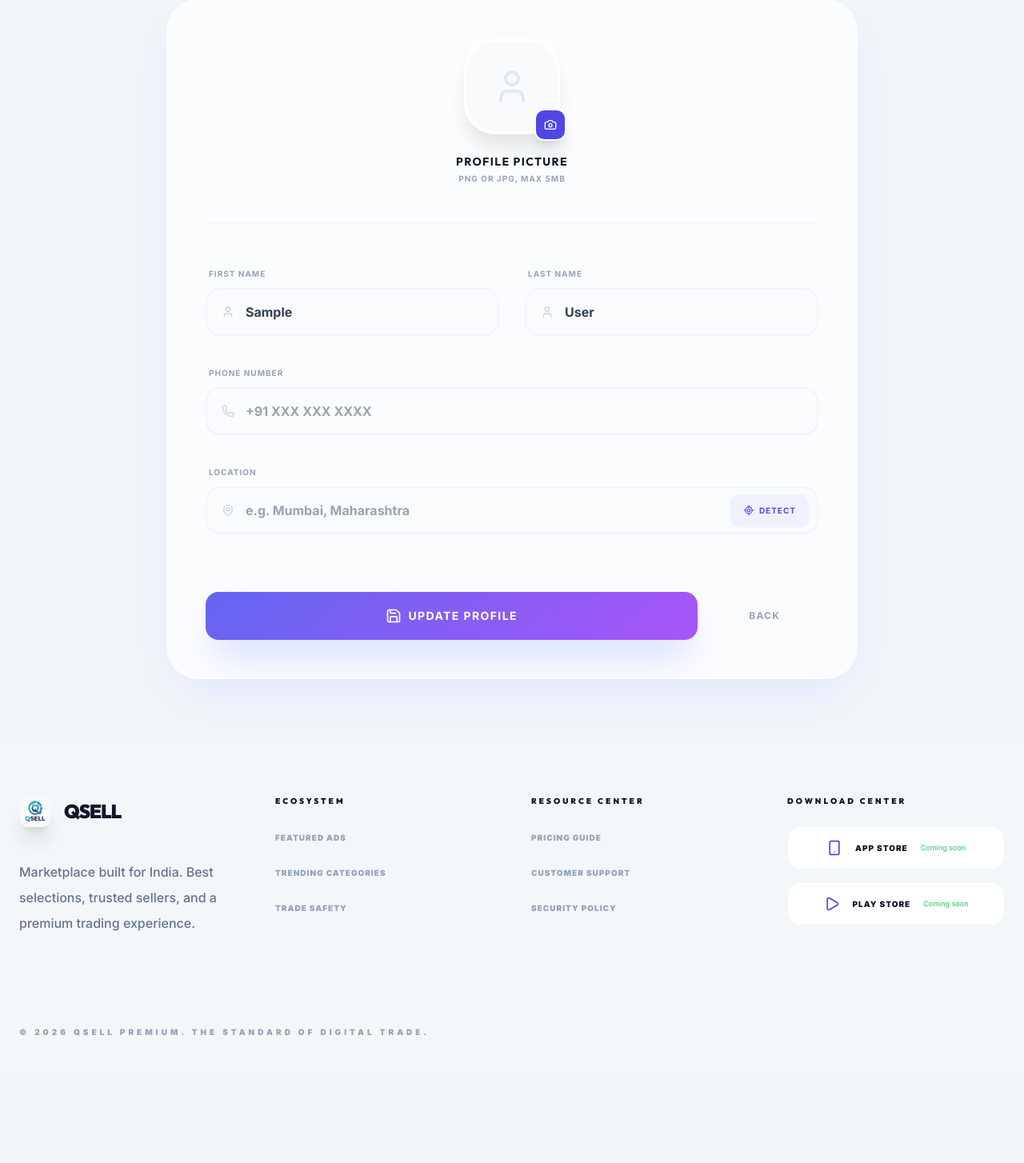
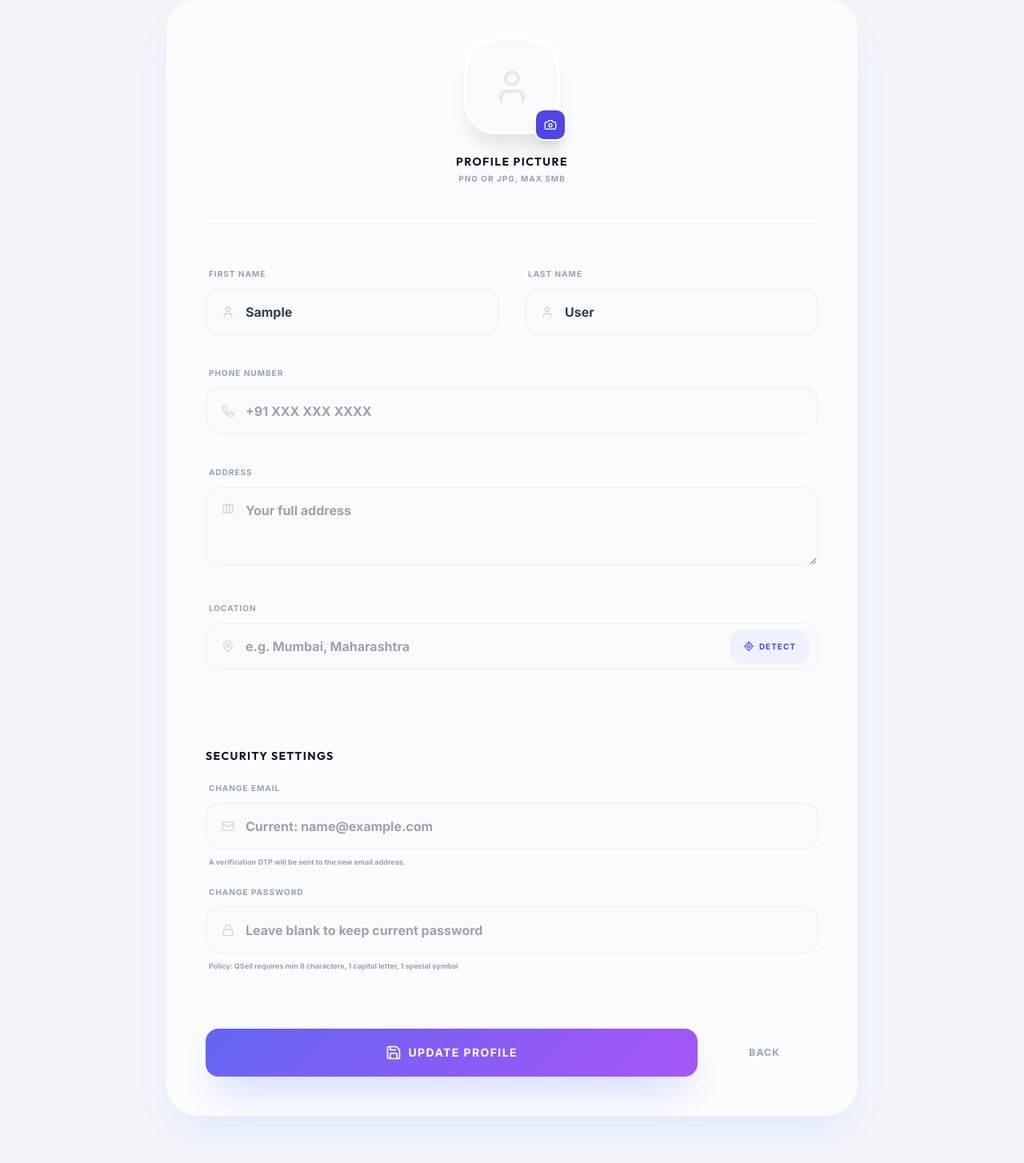
Before and after one commit to anuttananugrah/QSell, a Django app: page /account/edit-profile in a window 1280 px wide. Shown: the part 305-1759 px from the top of the page at 80% size. Before the commit the page ends 1600 px from the top, so only its background shows below. Run offline with Django 5.2, Linux system fonts and the light colour scheme; the visitor is signed in with stand-in values (Sample User, id 1); data comes from the database, SQL or seed files in the repository; some libraries are stand-ins or nearby versions.

Commit message:
added address field, markd as sold,password updating field

```diff
--- a/account/forms.py
+++ b/account/forms.py
@@ -32,9 +32,46 @@ class LoginForm(forms.Form):
     password=forms.CharField(max_length=100,widget=forms.PasswordInput(attrs={'placeholder':'Enter Password','class':'form-control'}))
 
 class UserUpdateForm(forms.ModelForm):
+    new_email = forms.EmailField(
+        widget=forms.EmailInput(attrs={'placeholder': 'Leave blank to keep current email', 'class': 'input-premium w-full pl-12 pr-6 py-4 font-bold text-slate-700'}),
+        required=False
+    )
+    new_password = forms.CharField(
+        widget=forms.PasswordInput(attrs={'placeholder': 'Leave blank to keep current password', 'class': 'input-premium w-full pl-12 pr-6 py-4 font-bold text-slate-700'}),
+        required=False
+    )
+
     class Meta:
         model = User
-        fields = ['first_name', 'last_name']
+        fields = ['first_name', 'last_name', 'address']
+
+    def clean_new_email(self):
+        email = self.cleaned_data.get('new_email')
+        if email:
+            if User.objects.filter(email=email).exclude(pk=self.instance.pk).exists():
+                raise forms.ValidationError("This email is already in use by another account.")
+        return email
+
+    def clean_new_password(self):
+        password = self.cleaned_data.get('new_password')
+        if password:
+            if len(password) < 8:
+                raise forms.ValidationError("Password must be at least 8 characters long.")
+            if not any(char.isupper() for char in password):
+                raise forms.ValidationError("Password must contain at least one capital letter.")
+            special_characters = "!@#$%^&*()-+?_=,<>/\"'.;:|[]{}\\`~"
+            if not any(char in special_characters for char in password):
+                raise forms.ValidationError("Password must contain at least one special symbol.")
+        return password
+
+    def save(self, commit=True):
+        user = super().save(commit=False)
+        password = self.cleaned_data.get('new_password')
+        if password:
+            user.set_password(password)
+        if commit:
+            user.save()
+        return user
 
     def clean_first_name(self):
         first_name = self.cleaned_data.get('first_name')
--- a/account/models.py
+++ b/account/models.py
@@ -25,6 +25,7 @@ class CustomUserManger(BaseUserManager):
 class User(AbstractUser):
     username=None
     email=models.EmailField(max_length=200, unique=True)
+    address=models.CharField(max_length=1000,null=True,blank=True)
     is_verified=models.BooleanField(default=False)
     otp=models.CharField(max_length=10,null=True,blank=True)
     objects=CustomUserManger()
--- a/account/templates/edit_profile.html
+++ b/account/templates/edit_profile.html
@@ -119,6 +119,14 @@
                     </div>
 
                     <div class="md:col-span-2 space-y-2">
+                        <label class="text-[10px] font-bold text-slate-400 uppercase tracking-widest ml-1">Address</label>
+                        <div class="relative group">
+                            <i data-lucide="map" class="absolute left-5 top-5 w-4 h-4 text-slate-300 group-focus-within:text-indigo-500 transition-colors"></i>
+                            <textarea name="address" placeholder="Your full address" class="input-premium w-full pl-12 pr-6 py-4 font-bold text-slate-700 min-h-[100px]">{{ user.address|default:'' }}</textarea>
+                        </div>
+                    </div>
+
+                    <div class="md:col-span-2 space-y-2">
                         <label class="text-[10px] font-bold text-slate-400 uppercase tracking-widest ml-1">Location</label>
                         <div class="relative group">
                             <i data-lucide="map-pin" class="absolute left-5 top-1/2 -translate-y-1/2 w-4 h-4 text-slate-300 group-focus-within:text-indigo-500 transition-colors"></i>
@@ -128,6 +136,31 @@
                                 <i data-lucide="locate-fixed" class="w-3.5 h-3.5"></i> Detect
                             </button>
                         </div>
+                    </div>
+                </div>
+
+                <hr class="border-slate-100 my-8">
+
+                <!-- Password Update Section -->
+                <div class="space-y-4">
+                    <h3 class="text-sm font-bold text-slate-900 font-outfit uppercase tracking-widest">Security Settings</h3>
+
+                    <div class="space-y-2 mb-6">
+                        <label class="text-[10px] font-bold text-slate-400 uppercase tracking-widest ml-1">Change Email</label>
+                        <div class="relative group">
+                            <i data-lucide="mail" class="absolute left-5 top-1/2 -translate-y-1/2 w-4 h-4 text-slate-300 group-focus-within:text-indigo-500 transition-colors"></i>
+                            <input type="email" name="new_email" placeholder="Current: {{ user.email }}" class="input-premium w-full pl-12 pr-6 py-4 font-bold text-slate-700">
+                        </div>
+                        <p class="text-[9px] text-slate-400 font-bold mt-2 ml-1">A verification OTP will be sent to the new email address.</p>
+                    </div>
+
+                    <div class="space-y-2">
+                        <label class="text-[10px] font-bold text-slate-400 uppercase tracking-widest ml-1">Change Password</label>
+                        <div class="relative group">
+                            <i data-lucide="lock" class="absolute left-5 top-1/2 -translate-y-1/2 w-4 h-4 text-slate-300 group-focus-within:text-indigo-500 transition-colors"></i>
+                            <input type="password" name="new_password" placeholder="Leave blank to keep current password" class="input-premium w-full pl-12 pr-6 py-4 font-bold text-slate-700">
+                        </div>
+                        <p class="text-[9px] text-slate-400 font-bold mt-2 ml-1">Policy: QSell requires min 8 characters, 1 capital letter, 1 special symbol</p>
                     </div>
                 </div>
 
--- a/account/templates/user_profile.html
+++ b/account/templates/user_profile.html
@@ -125,6 +125,10 @@
                         <p class="text-base font-bold text-slate-700">{{ user.userprofile.location|default:"Mumbai, Maharashtra" }}</p>
                     </div>
                     <div>
+                        <p class="info-label">Full Address</p>
+                        <p class="text-base font-bold text-slate-700">{{ user.address|default:"Not provided" }}</p>
+                    </div>
+                    <div>
                         <p class="info-label">Account Status</p>
                         <div class="flex items-center gap-2">
                              <div class="h-2 w-2 rounded-full bg-emerald-500 animate-pulse"></div>
--- a/account/urls.py
+++ b/account/urls.py
@@ -9,5 +9,6 @@ urlpatterns = [
     path('logout',SignOutView.as_view(),name='logout'),
     path('profile', ProfileView.as_view(), name='profile'),
     path('edit-profile', EditProfileView.as_view(), name='edit_profile'),
+    path('change-email-otp', ChangeEmailOtpView.as_view(), name='change_email_otp'),
     path('resend-otp', ResendOtpView.as_view(), name='resendotp'),
 ]
--- a/account/views.py
+++ b/account/views.py
@@ -3,16 +3,18 @@ from django.contrib import messages
 from django.views import View
 from account.models import *
 from account.forms import *
-from django.contrib.auth import authenticate,login,logout
+from django.contrib.auth import authenticate,login,logout,update_session_auth_hash
 from mail_manage.utils import send_account_otp
 from product.models import Product
 from categories.models import Category
+from django.db.models import Q
+from chat.models import Message, Conversation
+from django.utils import timezone
+from django.contrib.auth.mixins import LoginRequiredMixin
+
 
 # Create your views here.
 
-from django.db.models import Q
-from chat.models import Message, Conversation
-from django.utils import timezone
 
 # class HomeView(View):
 #     def get(self, request, *args, **kwargs):
@@ -228,11 +230,54 @@ class EditProfileView(View):
         user_form = UserUpdateForm(request.POST, instance=request.user)
         profile_form = UserProfileForm(request.POST, request.FILES, instance=request.user.userprofile)
         if user_form.is_valid() and profile_form.is_valid():
-            user_form.save()
+            user = user_form.save()
             profile_form.save()
+            update_session_auth_hash(request, user)
+
+            new_email = user_form.cleaned_data.get('new_email')
+            if new_email and new_email != request.user.email:
+                request.session['pending_new_email'] = new_email
+                send_account_otp(user, custom_email=new_email)
+                messages.info(request, f'Verification OTP sent to {new_email}. Please verify.')
+                return redirect('change_email_otp')
+
             messages.success(request, 'Profile updated successfully!')
             return redirect('profile')
         return render(request, 'edit_profile.html', {
             'user_form': user_form,
             'profile_form': profile_form
         })
+
+class ChangeEmailOtpView(LoginRequiredMixin, View):
+    def get(self, request):
+        if 'pending_new_email' not in request.session:
+            messages.error(request, 'No pending email change found.')
+            return redirect('profile')
+        return render(request, 'change_email_otp.html', {'email': request.session['pending_new_email']})
+
+    def post(self, request):
+        if 'pending_new_email' not in request.session:
+            messages.error(request, 'No pending email change found.')
+            return redirect('profile')
+
+        otp = request.POST.get('otp')
+        new_email = request.session['pending_new_email']
+
+        if otp == request.user.otp:
+            if User.objects.filter(email=new_email).exclude(pk=request.user.pk).exists():
+                messages.error(request, "This email is already in use.")
+                return redirect('profile')
+
+            request.user.email = new_email
+            request.user.username = new_email
+            request.user.otp = None
+            request.user.save()
+
+            update_session_auth_hash(request, request.user)
+            del request.session['pending_new_email']
+
+            messages.success(request, f'Email successfully updated to {new_email}!')
+            return redirect('profile')
+        else:
+            messages.error(request, 'Invalid OTP. Please try again.')
+            return render(request, 'change_email_otp.html', {'email': new_email})
--- a/mail_manage/utils.py
+++ b/mail_manage/utils.py
@@ -2,7 +2,7 @@ from django.core.mail import send_mail
 from django.conf import settings
 from account.models import User
 
-def send_account_otp(user_instance):
+def send_account_otp(user_instance, custom_email=None):
     """Generates and sends an OTP for account verification."""
     user_instance.generate_otp()
     otp = user_instance.otp
@@ -10,7 +10,7 @@ def send_account_otp(user_instance):
     subject = 'QSell - Verify Your Account'
     message = f'Welcome to QSell! Your verification code is: {otp}'
     from_email = settings.DEFAULT_FROM_EMAIL
-    recipient_list = [user_instance.email]
+    recipient_list = [custom_email if custom_email else user_instance.email]
     print("OTP function triggered")
 
     try:
--- a/product/urls.py
+++ b/product/urls.py
@@ -8,6 +8,7 @@ urlpatterns = [
     path('sell/', AddProductView.as_view(), name="add_product"),
     path('edit/<int:pk>/', EditProductView.as_view(), name="edit_product"),
     path('delete/<int:pk>/', DeleteProductView.as_view(), name="delete_product"),
+    path('sold/<int:pk>/', MarkAsSoldView.as_view(), name="mark_as_sold"),
     path('my-ads/', MyAdsView.as_view(), name="my_ads"),
     path('search/', SearchView.as_view(), name="search"),
     path('boost/<int:pk>/', BoostProductView.as_view(), name="boost_product"),
```
Also changed, not shown: account/templates/backup.html (deleted, +0 -161 lines), account/templates/backup2.html (deleted, +0 -161 lines), account/templates/change_email_otp.html (added, +145 -0 lines), product/templates/product_detail.html (+14 -0 lines), product/templates/user_dash.html (+13 -1 lines), product/views.py (+8 -0 lines), account/migrations/0006_user_address.py (added).
